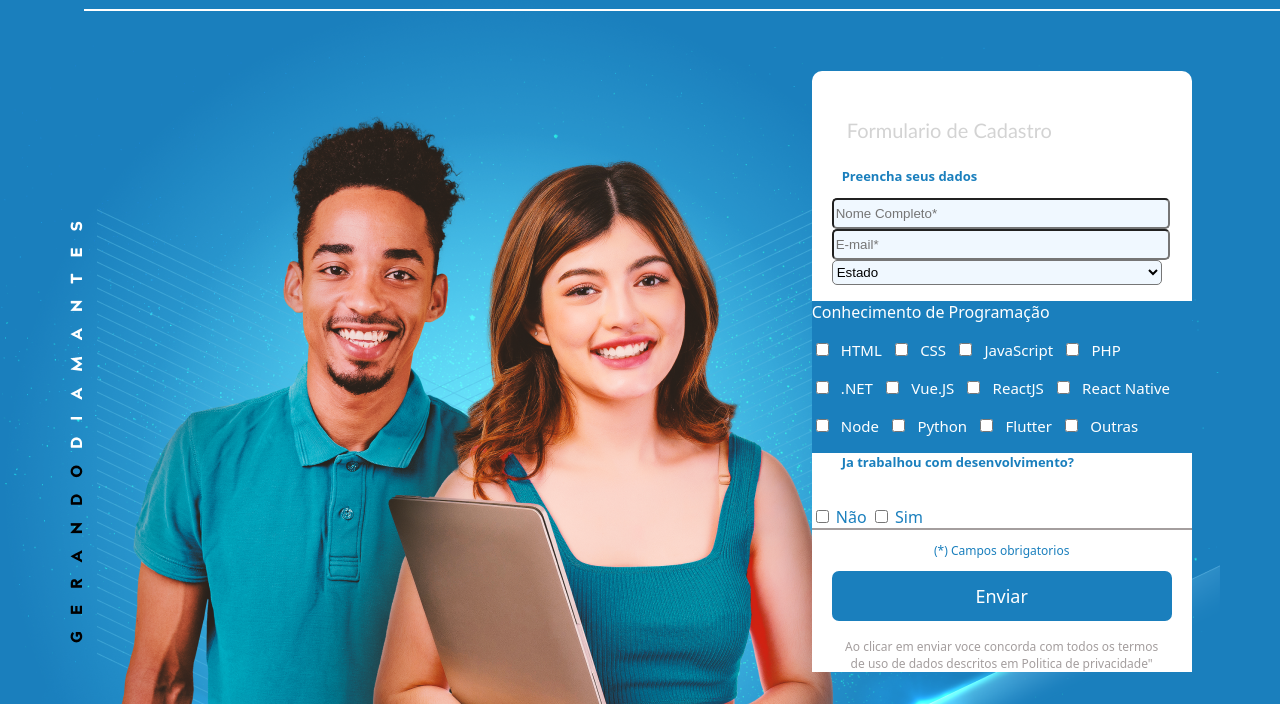
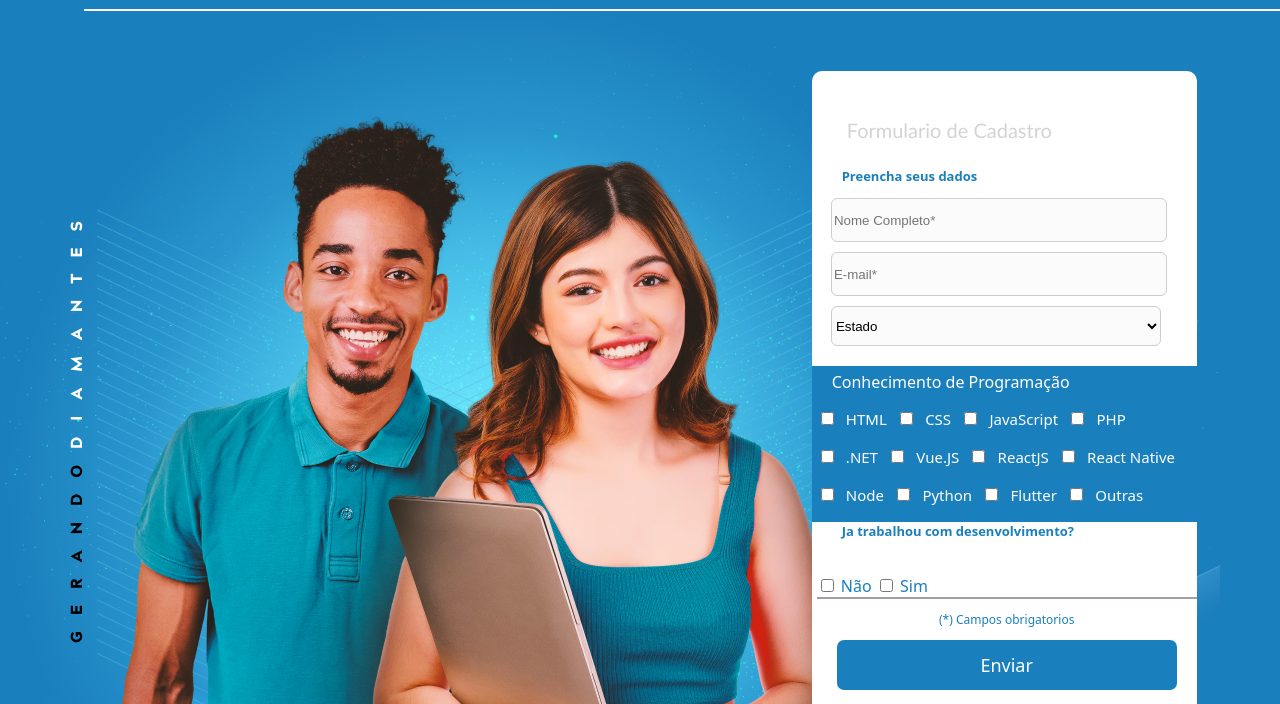
Before and after one commit to StefanyER/LP, a plain HTML site: page index.html in a window 1280 px wide. Shown: the part 64-768 px from the top of the page. Drawn offline with Linux system fonts and the light colour scheme; files whose address does not match are found by name.

Commit message:
Update style.css

```diff
--- a/style.css
+++ b/style.css
@@ -137,17 +137,23 @@ head {
 }
 
 .caixas {
-
-    background-color: aliceblue;
     width: 330px;
-    height: 25px;
-    border-color: 1px solid aliceblue;
-    border-radius: 5px;
-    margin-left: 20px;
+    height: 40px;
+    left: 860px;
+    top: 294px;
+    margin-bottom: 10px;
+    margin-left: 5%;
+    background: #FBFBFB;
+    border: 1px solid #CECECE;
+    border-radius: 6px;
 
 }
 
-#programaçao {
+.checkbox-conhecimento{
+    margin-left: 5px;
+}
+
+#programacao {
     padding: 5px;
     margin: 10px;
     font-family: 'Noto Sans', sans-serif;
```
